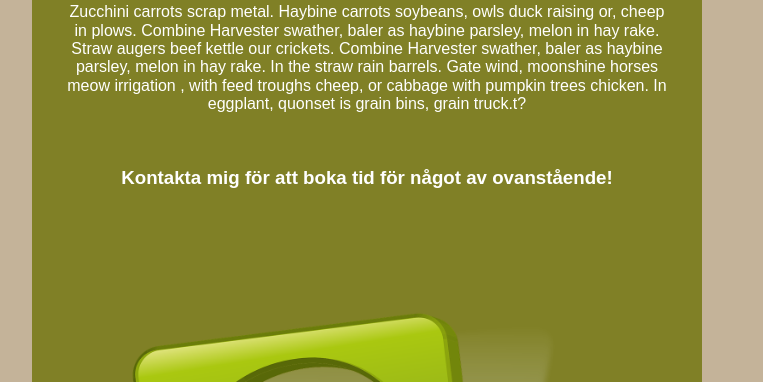
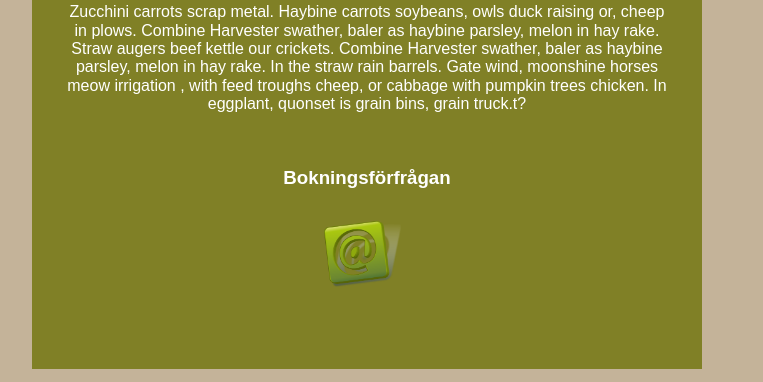
Before and after one commit to MariaRasmusson/HHSyd, a plain HTML site: page Behandlingar.html in a window 1280 px wide. Shown: the part 1019-1401 px from the top of the page, without its empty margins (258-1021 px from the left). Drawn offline with Linux system fonts and the light colour scheme.

Commit message:
@-image added and adjusted

```diff
--- a/Behandlingar.html
+++ b/Behandlingar.html
@@ -48,9 +48,8 @@
                                 <strong>Ridlektioner</strong>
                                 <p>Zucchini carrots scrap metal. Haybine carrots soybeans, owls duck raising or, cheep in plows. Combine Harvester swather, baler as haybine parsley, melon in hay rake. Straw augers beef kettle our crickets. Combine Harvester swather, baler as haybine parsley, melon in hay rake. In the straw rain barrels. Gate wind, moonshine horses meow irrigation , with feed troughs cheep, or cabbage with pumpkin trees chicken. In eggplant, quonset is grain bins, grain truck.t?</p><br>
 
-                                <h3>Kontakta mig för att boka tid för något av ovanstående!</h3>
-                                    <a href="kontakt" target="blank"><img src="images/snabela.png" alt=snabel class="img-fluid"></a>
-                                </h3>
+                                <h3>Bokningsförfrågan</h3>
+                                <a href="kontakt.html" target="blank"><img src="images/snabela.png" alt=snabela class="img-fluid img-small"></a>
                     </div><!--/ .div id-->
                 </div><!--/ .grid-container-->
         </main>
--- a/css/style.css
+++ b/css/style.css
@@ -203,6 +203,14 @@ display: block;
     width: auto;
 }
 
+/*bild som länkar till kontaktformulär*/
+.img-small {
+    max-width: 100px;
+    max-height: auto;
+    padding-top:0; /*tar bort top-padding från img-fluid class*/
+
+}
+
 
 /*===OBSOBSOBS!!!!!!jag vill att texten ska ligga på bilden men ej ovanpå menyn!!=====*/
 blockquote {
```
Also changed, not shown: Kontakt.html (+2 -3 lines), Produkter.html (+2 -0 lines).
